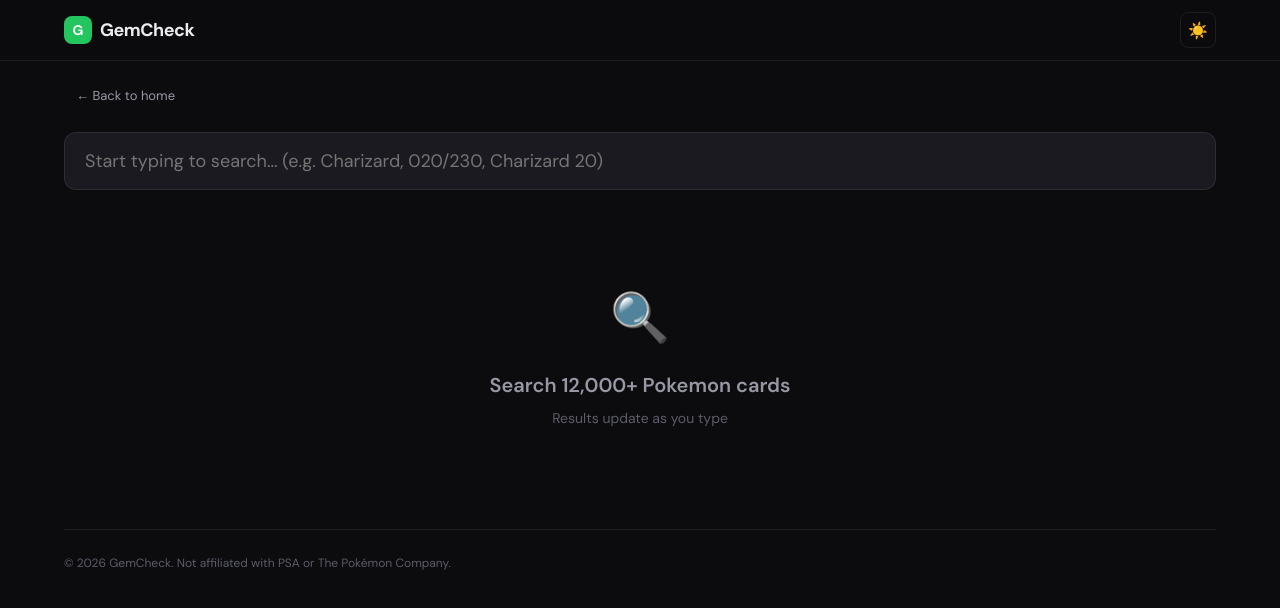
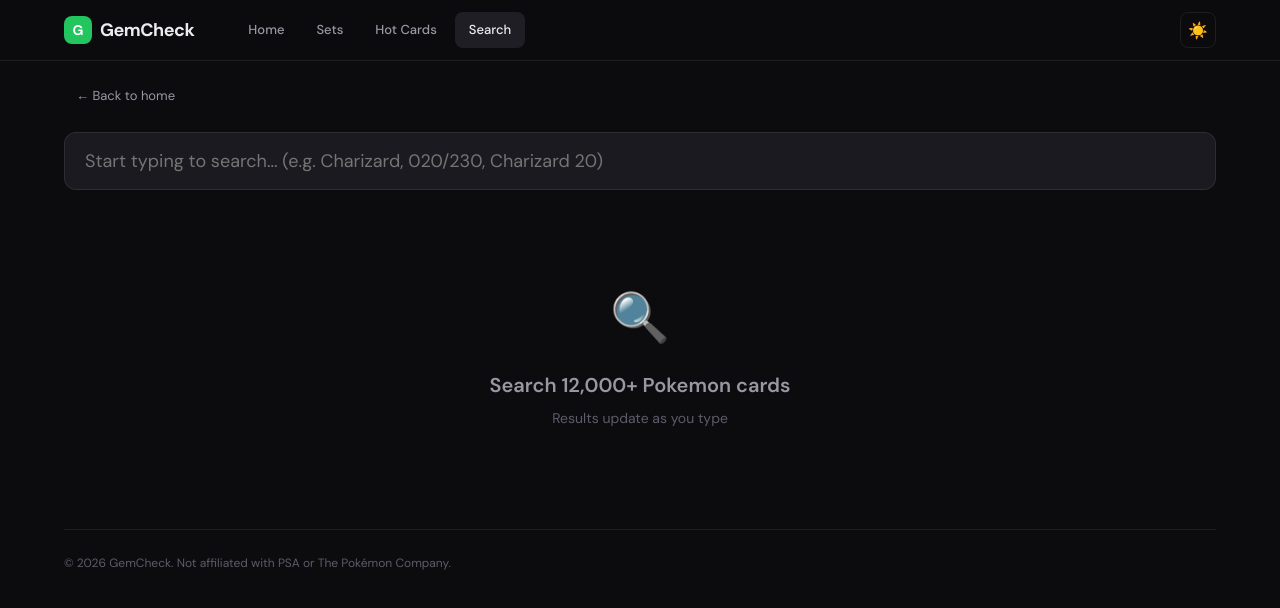
Before and after one commit to mhuggins1724/gemcheck, a Next.js app: page /search in a window 1280 px wide. Shown: the top 608 px of the page. Built offline with nearby package versions, Linux system fonts and the light colour scheme.

Commit message:
Fix search to handle ex/VMAX/V between name and number

```diff
--- a/app/search/page.tsx
+++ b/app/search/page.tsx
@@ -40,9 +40,8 @@
       searchPatterns.push("%" + nameText + "%" + fullPadded + "%");
       searchPatterns.push("%" + nameText + "%" + numStr + "%");
     } else {
-      searchPatterns.push("%" + nameText + "% " + paddedNum + "/%");
-      searchPatterns.push("%" + nameText + "% " + num + "/%");
-      searchPatterns.push("%" + nameText + "%" + paddedNum + "%");
+      searchPatterns.push("%" + nameText + "%" + paddedNum + "/%");
+      searchPatterns.push("%" + nameText + "%" + num + "/%");
     }
     var orFilter = searchPatterns.map(function(p) { return "name.ilike." + p; }).join(",");
     var res = await supabase.from("cards").select("*").or(orFilter).order("grade_score", { ascending: false }).limit(60);
@@ -105,7 +104,6 @@
   var cardBg = isDark ? "#1a1a20" : "#ffffff";
   var border = isDark ? "rgba(255,255,255,0.08)" : "rgba(0,0,0,0.1)";
   var navBg = isDark ? "rgba(12,12,15,0.95)" : "rgba(255,255,255,0.95)";
-  var searchBgVar = isDark ? "#1e1e24" : "#f0f0f4";
   var green = isDark ? "#22c55e" : "#16a34a";
   var greenBg = isDark ? "rgba(34,197,94,0.1)" : "rgba(22,163,74,0.1)";
   var greenText = isDark ? "#4ade80" : "#15803d";
@@ -114,6 +112,7 @@
   var amberBg = isDark ? "rgba(234,179,8,0.1)" : "rgba(202,138,4,0.1)";
   var amberText = isDark ? "#facc15" : "#a16207";
   var amber = isDark ? "#eab308" : "#ca8a04";
+  var tertBg = isDark ? "#1e1e24" : "#e8e8ec";
 
   return (
     <div style={{ background: bg, color: text, minHeight: "100vh", transition: "background 0.3s ease, color 0.3s ease" }}>
@@ -122,6 +121,12 @@
           <div style={{ display: "flex", alignItems: "center", gap: 8 }}>
             <div style={{ width: 28, height: 28, borderRadius: 8, background: green, display: "flex", alignItems: "center", justifyContent: "center", fontSize: 14, color: "#fff", fontWeight: 700 }}>G</div>
             <a href="/" style={{ fontSize: 18, fontWeight: 700, letterSpacing: "-0.5px", textDecoration: "none", color: text }}>GemCheck</a>
+          </div>
+          <div style={{ display: "flex", gap: 4, marginLeft: 16 }}>
+            <a href="/" style={{ padding: "8px 14px", borderRadius: 8, fontSize: 13, fontWeight: 500, color: textSec, textDecoration: "none" }}>Home</a>
+            <a href="/sets" style={{ padding: "8px 14px", borderRadius: 8, fontSize: 13, fontWeight: 500, color: textSec, textDecoration: "none" }}>Sets</a>
+            <a href="#" style={{ padding: "8px 14px", borderRadius: 8, fontSize: 13, fontWeight: 500, color: textSec, textDecoration: "none" }}>Hot Cards</a>
+            <a href="/search" style={{ padding: "8px 14px", borderRadius: 8, fontSize: 13, fontWeight: 500, color: text, background: tertBg, textDecoration: "none" }}>Search</a>
           </div>
           <div style={{ marginLeft: "auto", display: "flex", alignItems: "center", gap: 12 }}>
             <button onClick={function() { setIsDark(!isDark); }} style={{ width: 36, height: 36, borderRadius: 8, display: "flex", alignItems: "center", justifyContent: "center", color: textSec, fontSize: 16, border: "1px solid " + border, background: "none", cursor: "pointer" }}>
```
